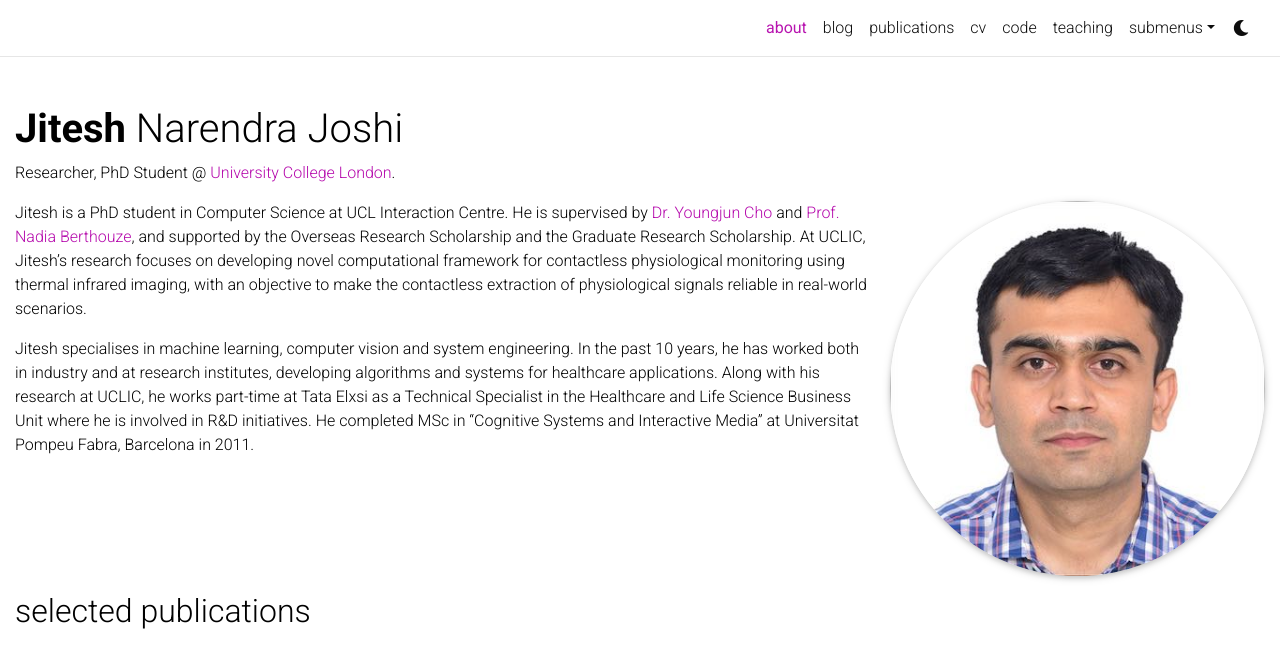
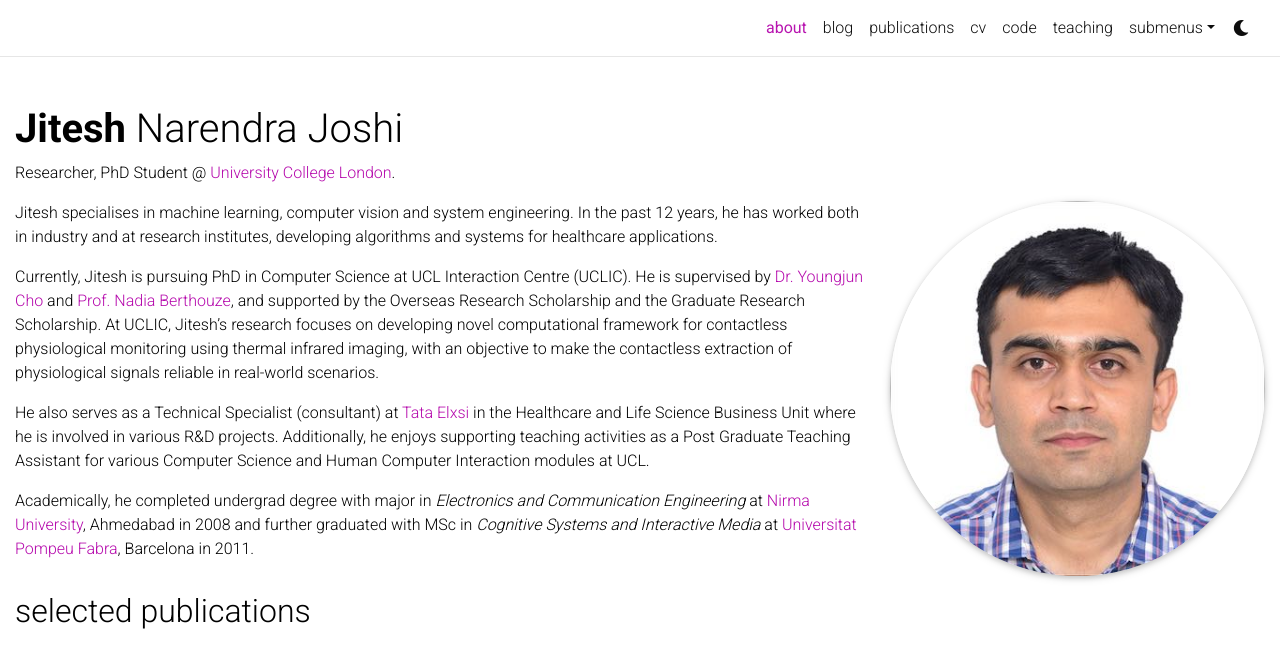
Before and after one commit to jnj256/jnj256.github.io, a Jekyll site: the page built from _pages/about.md, in a window 1280 px wide and 948 px high, cut to the strip 0-658 px from the top of the window. Built offline with Jekyll 4.4.1, drawn with Linux system fonts in a browser that asks for light colours; full-size pictures stand in for the smaller copies a plugin makes; comment, search, counter and statistics services are not loaded; a style sheet for code colours, icons or effects is not loaded.

Commit message:
updated about page

```diff
--- a/_config.yml
+++ b/_config.yml
@@ -6,14 +6,14 @@ title: blank # the website title (if blank, full name will be used instead)
 first_name: Jitesh
 middle_name: Narendra
 last_name: Joshi
-email: jitesh.joshi.20 [at] ucl.ac.uk
+email: jitesh.joshi.20@ucl.ac.uk
 description: > # the ">" symbol means to ignore newlines until "footer_text:"
   A simple, whitespace theme for academics. Based on [*folio](https://github.com/bogoli/-folio) design.
 
 footer_text: >
   Powered by <a href="https://jekyllrb.com/" target="_blank">Jekyll</a>.
   Hosted by <a href="https://pages.github.com/" target="_blank">GitHub Pages</a>.
-keywords: jekyll, jekyll-theme, academic-website, portfolio-website  # add your own keywords or leave empty
+keywords: Researcher, Computer Vision, Artificial Intelligence, Project Management  # add your own keywords or leave empty
 
 lang: en # the language of your site (for example: en, fr, cn, ru, etc.)
 icon: ⚛️  # the emoji used as the favicon (alternatively, provide image name in /assets/img/)
--- a/_pages/about.md
+++ b/_pages/about.md
@@ -19,9 +19,13 @@ selected_papers: true # includes a list of papers marked as "selected={true}"
 social: true  # includes social icons at the bottom of the page
 ---
 
-Jitesh is a PhD student in Computer Science at UCL Interaction Centre. He is supervised by [Dr. Youngjun Cho](https://youngjuncho.com/) and [Prof. Nadia Berthouze](https://uclic.ucl.ac.uk/people/nadia-berthouze), and supported by the Overseas Research Scholarship and the Graduate Research Scholarship. At UCLIC, Jitesh's research focuses on developing novel computational framework for contactless physiological monitoring using thermal infrared imaging, with an objective to make the contactless extraction of physiological signals reliable in real-world scenarios.
+Jitesh specialises in machine learning, computer vision and system engineering. In the past 12 years, he has worked both in industry and at research institutes, developing algorithms and systems for healthcare applications.
 
-Jitesh specialises in machine learning, computer vision and system engineering. In the past 10 years, he has worked both in industry and at research institutes, developing algorithms and systems for healthcare applications. Along with his research at UCLIC, he works part-time at Tata Elxsi as a Technical Specialist in the Healthcare and Life Science Business Unit where he is involved in R&D initiatives. He completed MSc in "Cognitive Systems and Interactive Media" at Universitat Pompeu Fabra, Barcelona in 2011.
+Currently, Jitesh is pursuing PhD in Computer Science at UCL Interaction Centre (UCLIC). He is supervised by [Dr. Youngjun Cho](https://youngjuncho.com/) and [Prof. Nadia Berthouze](https://uclic.ucl.ac.uk/people/nadia-berthouze), and supported by the Overseas Research Scholarship and the Graduate Research Scholarship. At UCLIC, Jitesh's research focuses on developing novel computational framework for contactless physiological monitoring using thermal infrared imaging, with an objective to make the contactless extraction of physiological signals reliable in real-world scenarios.
+
+He also serves as a Technical Specialist (consultant) at [Tata Elxsi](https://www.tataelxsi.com/) in the Healthcare and Life Science Business Unit where he is involved in various R&D projects. Additionally, he enjoys supporting teaching activities as a Post Graduate Teaching Assistant for various Computer Science and Human Computer Interaction modules at UCL.
+
+Academically, he completed undergrad degree with major in <i>Electronics and Communication Engineering</i> at [Nirma University](https://nirmauni.ac.in/), Ahmedabad in 2008 and further graduated with MSc in <i>Cognitive Systems and Interactive Media</i> at [Universitat Pompeu Fabra](https://www.upf.edu/), Barcelona in 2011.
 
 <!-- Put your address / P.O. box / other info right below your picture. You can also disable any these elements by editing `profile` property of the YAML header of your `_pages/about.md`. Edit `_bibliography/papers.bib` and Jekyll will render your [publications page](/al-folio/publications/) automatically.-->
 <!-- Link to your social media connections, too. This theme is set up to use [Font Awesome icons](http://fortawesome.github.io/Font-Awesome/) and [Academicons](https://jpswalsh.github.io/academicons/), like the ones below. Add your Facebook, Twitter, LinkedIn, Google Scholar, or just disable all of them. -->
```
